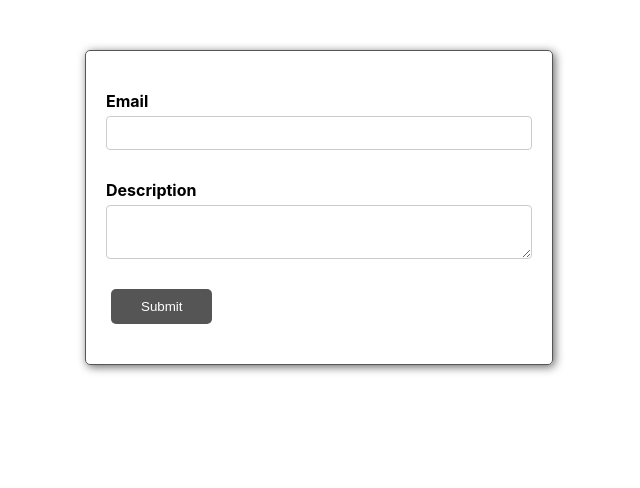
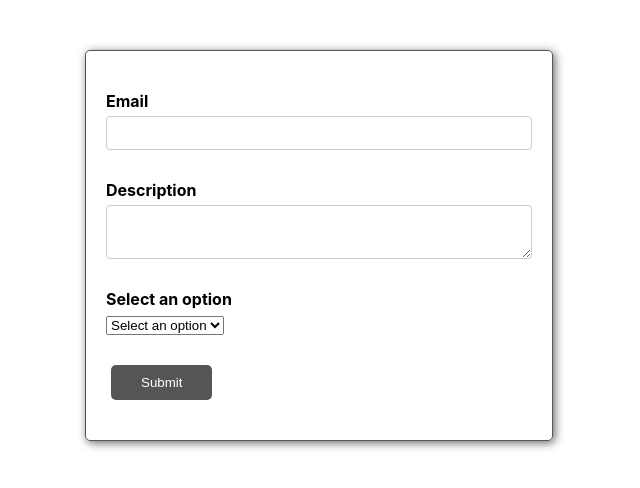
Before and after one commit to MizanurRahmann/react-formik, a React (Create React App) app: page / in a window 1280 px wide. Shown: the top 488 px of the page, without its empty margins (321-961 px from the left). Built offline with nearby package versions, Linux system fonts and the light colour scheme.

Commit message:
add: select control

```diff
--- /dev/null
+++ b/src/components/ReusableFormik/Fields/Select.js
@@ -0,0 +1,20 @@
+import React from 'react';
+import { Field, ErrorMessage } from 'formik';
+import TextError from '../TextError';
+
+function Select(props) {
+    const {label, name, options, ...rest} = props;
+    return (
+        <div className="form-control">
+            <label htmlFor={name}>{label}</label>
+            <Field as="select" id={name} name={name} {...rest}>
+                {options.map(option => {
+                    return <option key={option.value} value={option.value}>{option.key}</option>
+                })}
+            </Field>
+            <ErrorMessage name={name} component={TextError}/>
+        </div>
+    )
+}
+
+export default Select
--- a/src/components/ReusableFormik/FormikContainer.js
+++ b/src/components/ReusableFormik/FormikContainer.js
@@ -5,14 +5,25 @@
 
 
 function FormikContainer() {
+    const dropDownOption = [
+        {key: "Select an option", value: ''},
+        {key: "option 1", value: 'value1'},
+        {key: "option 2", value: 'value2'},
+        {key: "option 3", value: 'value3'},
+    ]
+
     const initiaValues = {
         email: '',
-        description: ''
+        description: '',
+        selectOption: '',
     };
+
     const validationSchema = Yup.object({
         email: Yup.string().required('Required'),
         description: Yup.string().required('Required'),
+        selectOption: Yup.string().required('Required'),
     });
+
     const onSubmit = values => console.log("Form data: ", values);
 
     return (
@@ -34,6 +45,12 @@
                         label="Description"
                         name="description"
                     />
+                    <FormikControl
+                        control="select"
+                        label="Select an option"
+                        name="selectOption"
+                        options={dropDownOption}
+                    />
                     <button type="submit">Submit</button>
                 </Form>
             )}
--- a/src/components/ReusableFormik/FormikControl.js
+++ b/src/components/ReusableFormik/FormikControl.js
@@ -1,16 +1,17 @@
 import React from 'react'
 import Input from './Fields/Input';
 import TextArea from './Fields/TextArea';
+import Select from './Fields/Select';
 
 function FormikControl(props) {
     const { control, ...rest } = props;
     switch(control){
         case 'input':
-            return <Input {...rest}/>
+            return <Input {...rest} />
         case 'textarea':
-            return <TextArea {...rest}/>;
+            return <TextArea {...rest} />;
         case 'select':
-            return null;
+            return <Select {...rest} />;
         case 'radio':
             return null;
         case 'checkbox':
```
